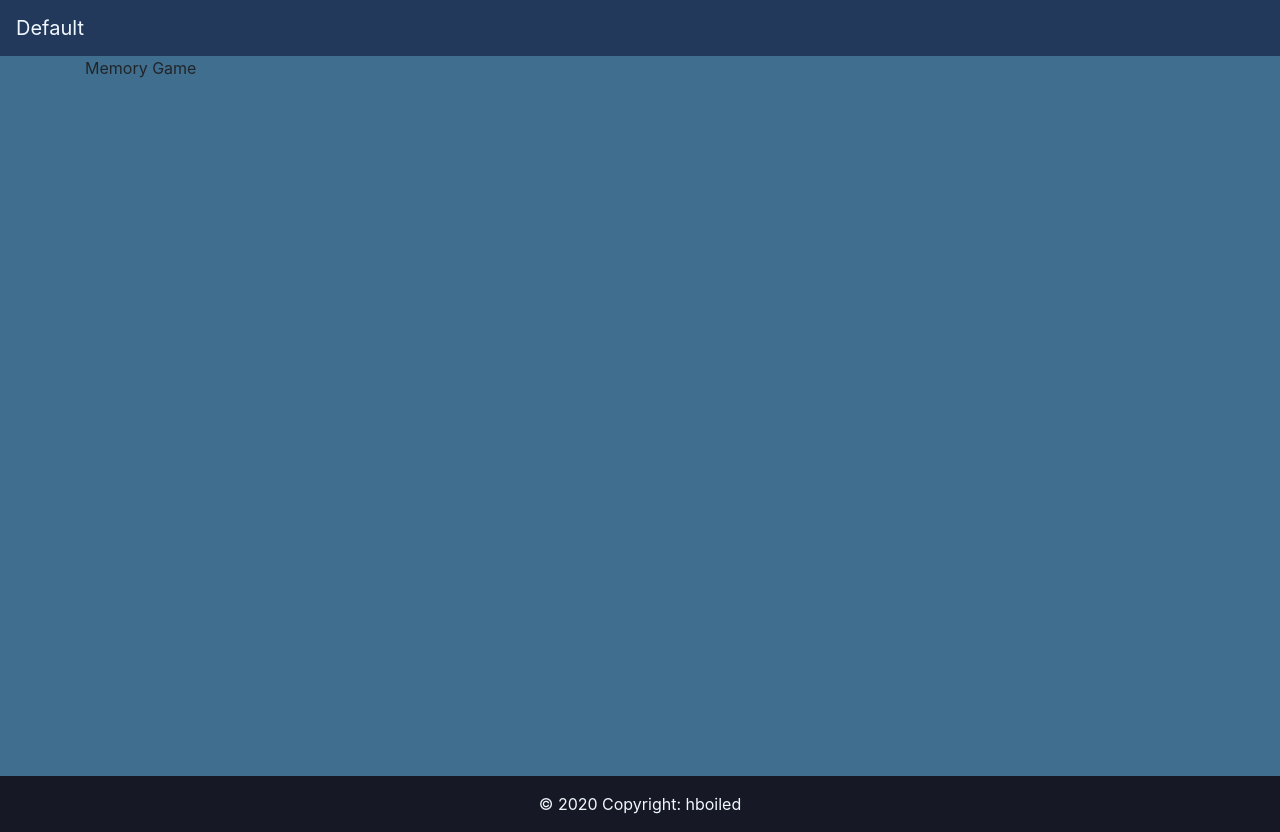
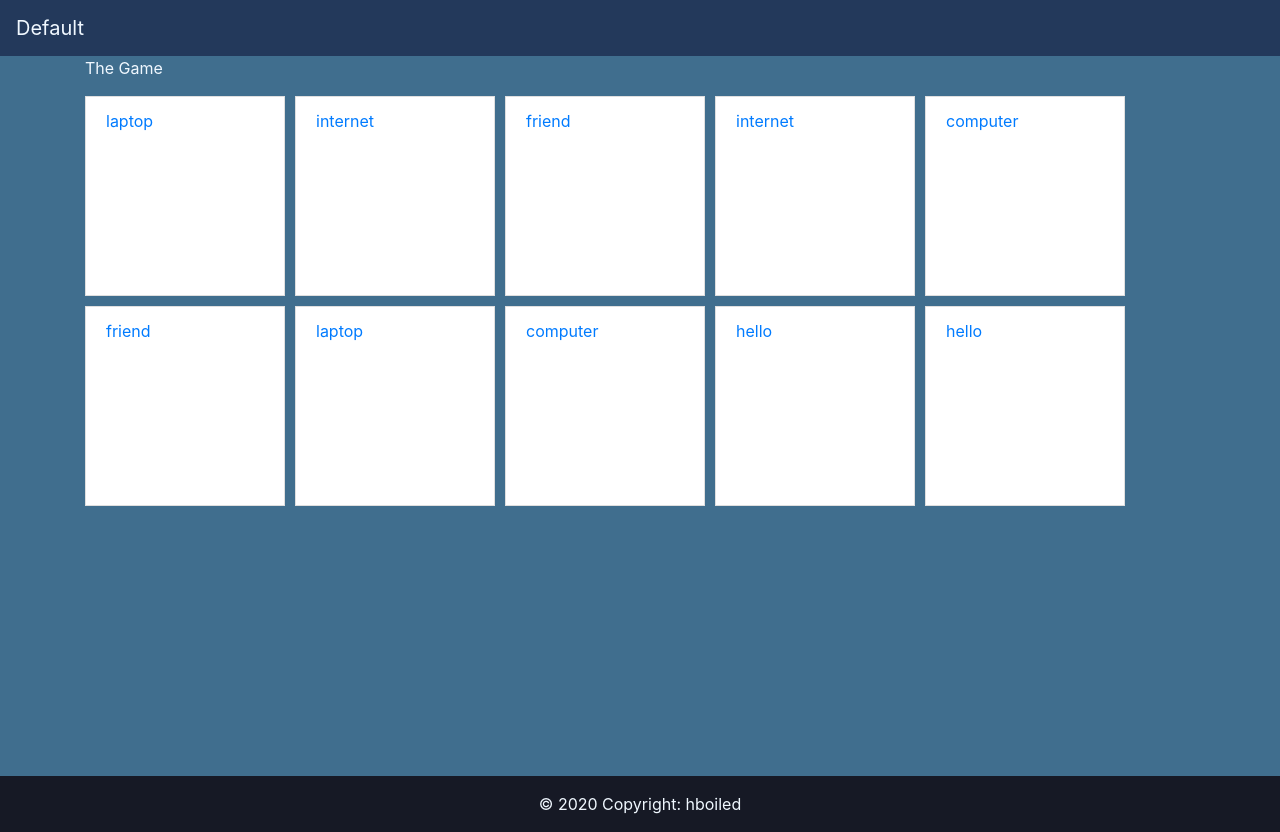
Before and after one commit to hboiled/MemoryGame, an Angular app: page / in a window 1280 px wide. Built offline with nearby package versions, Linux system fonts and the light colour scheme.

Commit message:
Memory blocks - added block components
populated with random pairs of words

```diff
--- a/src/app/app.component.css
+++ b/src/app/app.component.css
@@ -1,4 +1,5 @@
 .main {
     min-height: 90vh;
+    color: aliceblue;
     background-color: #406E8E;
 }
--- a/src/app/app.module.ts
+++ b/src/app/app.module.ts
@@ -6,13 +6,17 @@ import { AppComponent } from './app.component';
 import { HeaderComponent } from './header/header.component';
 import { FooterComponent } from './footer/footer.component';
 import { MainGameComponent } from './main-game/main-game.component';
+import { MemoryBlocksComponent } from './main-game/memory-blocks/memory-blocks.component';
+import { BlockDisplayComponent } from './main-game/memory-blocks/block-display/block-display.component';
 
 @NgModule({
   declarations: [
     AppComponent,
     HeaderComponent,
     FooterComponent,
-    MainGameComponent
+    MainGameComponent,
+    MemoryBlocksComponent,
+    BlockDisplayComponent
   ],
   imports: [
     BrowserModule,
--- a/src/app/main-game/main-game.component.html
+++ b/src/app/main-game/main-game.component.html
@@ -1,5 +1,5 @@
 <div class="container">
-    <p>Memory Game</p>
+    <p>The Game</p>
 
-
+    <app-memory-blocks></app-memory-blocks>
 </div>
--- /dev/null
+++ b/src/app/main-game/memory-blocks/block-display/block-display.component.css
@@ -0,0 +1,4 @@
+.displayBlock {
+    min-width: 200px;
+    min-height: 200px;
+}
--- /dev/null
+++ b/src/app/main-game/memory-blocks/block-display/block-display.component.html
@@ -0,0 +1,5 @@
+<a style="cursor: pointer" class="list-group-item clearfix displayBlock" id="displaySel">
+    <div class="pull-up">
+        <p>{{ selWord }}</p>
+    </div>
+</a>
--- /dev/null
+++ b/src/app/main-game/memory-blocks/block-display/block-display.component.ts
@@ -0,0 +1,20 @@
+import { Component, Input, OnInit } from '@angular/core';
+
+@Component({
+  selector: 'app-block-display',
+  templateUrl: './block-display.component.html',
+  styleUrls: ['./block-display.component.css']
+})
+export class BlockDisplayComponent implements OnInit {
+
+  @Input() selWord: string = "";
+
+  constructor() { }
+
+  ngOnInit(): void {
+    console.log(this.selWord);
+  }
+
+
+
+}
--- /dev/null
+++ b/src/app/main-game/memory-blocks/memory-blocks.component.css
@@ -0,0 +1,5 @@
+.memoryBlock {
+    float: left;
+    margin-right: 10px;
+    margin-bottom: 10px;
+}
--- /dev/null
+++ b/src/app/main-game/memory-blocks/memory-blocks.component.html
@@ -0,0 +1,6 @@
+<div class="game-display">
+    <!-- <div class="memoryBlock" *ngFor="let t of [].constructor(test)"> -->
+    <div class="memoryBlock" *ngFor="let w of words; let i = index">
+        <app-block-display [selWord]="words[i]"></app-block-display>
+    </div>
+</div>
--- /dev/null
+++ b/src/app/main-game/memory-blocks/memory-blocks.component.ts
@@ -0,0 +1,41 @@
+import { Component, OnInit } from '@angular/core';
+
+@Component({
+  selector: 'app-memory-blocks',
+  templateUrl: './memory-blocks.component.html',
+  styleUrls: ['./memory-blocks.component.css']
+})
+export class MemoryBlocksComponent implements OnInit {
+
+  words: string[] = [
+    "hello",
+    "internet",
+    "laptop",
+    "friend",
+    "computer"
+  ];
+
+  constructor() { }
+
+  ngOnInit(): void {
+    this.populateWords();
+    this.shuffleArray(this.words)
+
+    console.log(this.words);
+  }
+
+  populateWords(): void {
+    const cloneArr = this.words.slice(0);
+
+    for (let i = 0; i < cloneArr.length; i++) {
+      this.words.push(cloneArr[i]);
+    }
+  }
+
+  shuffleArray(array) {
+    for (let i = array.length - 1; i > 0; i--) {
+        const j = Math.floor(Math.random() * (i + 1));
+        [array[i], array[j]] = [array[j], array[i]];
+    }
+}
+}
```
